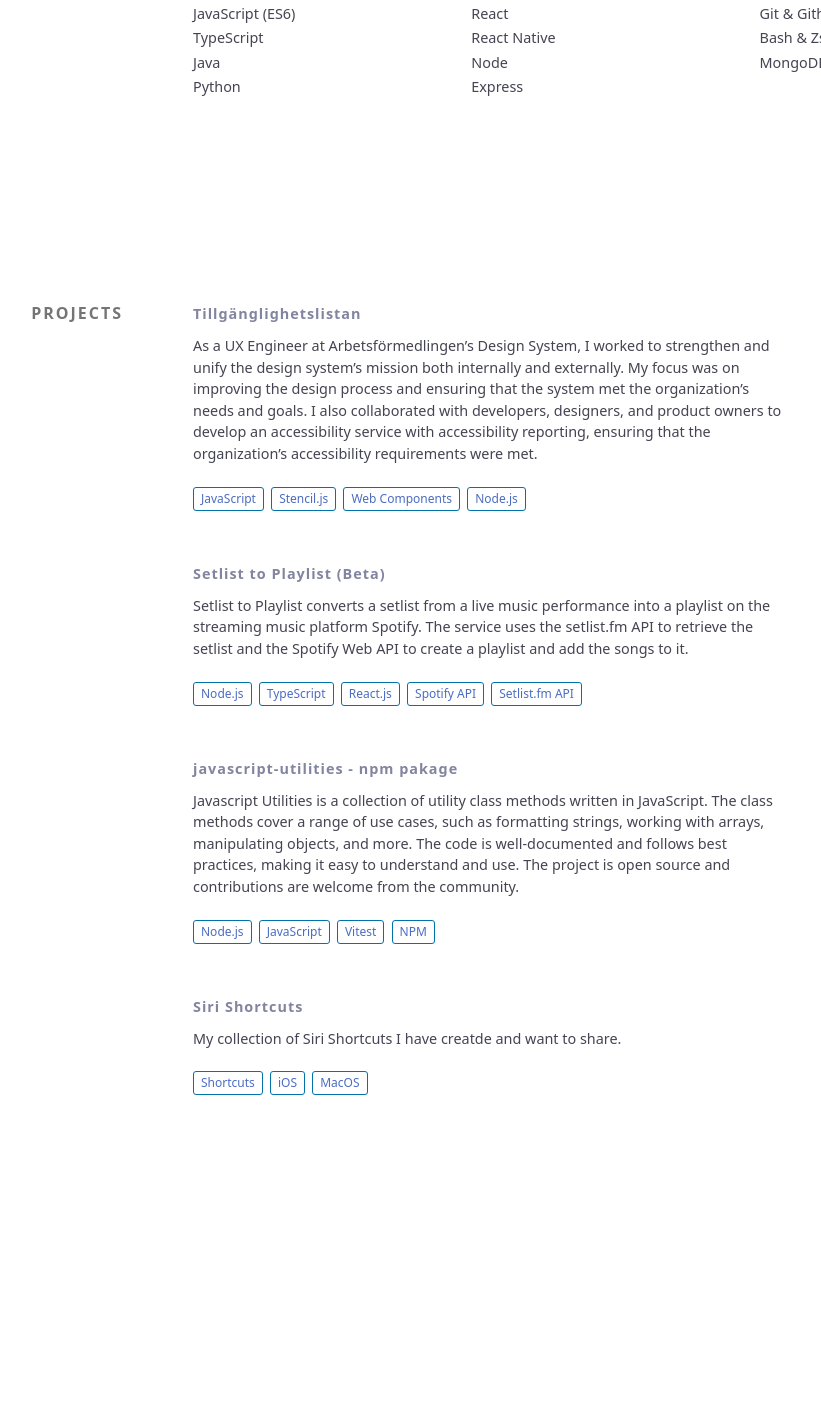
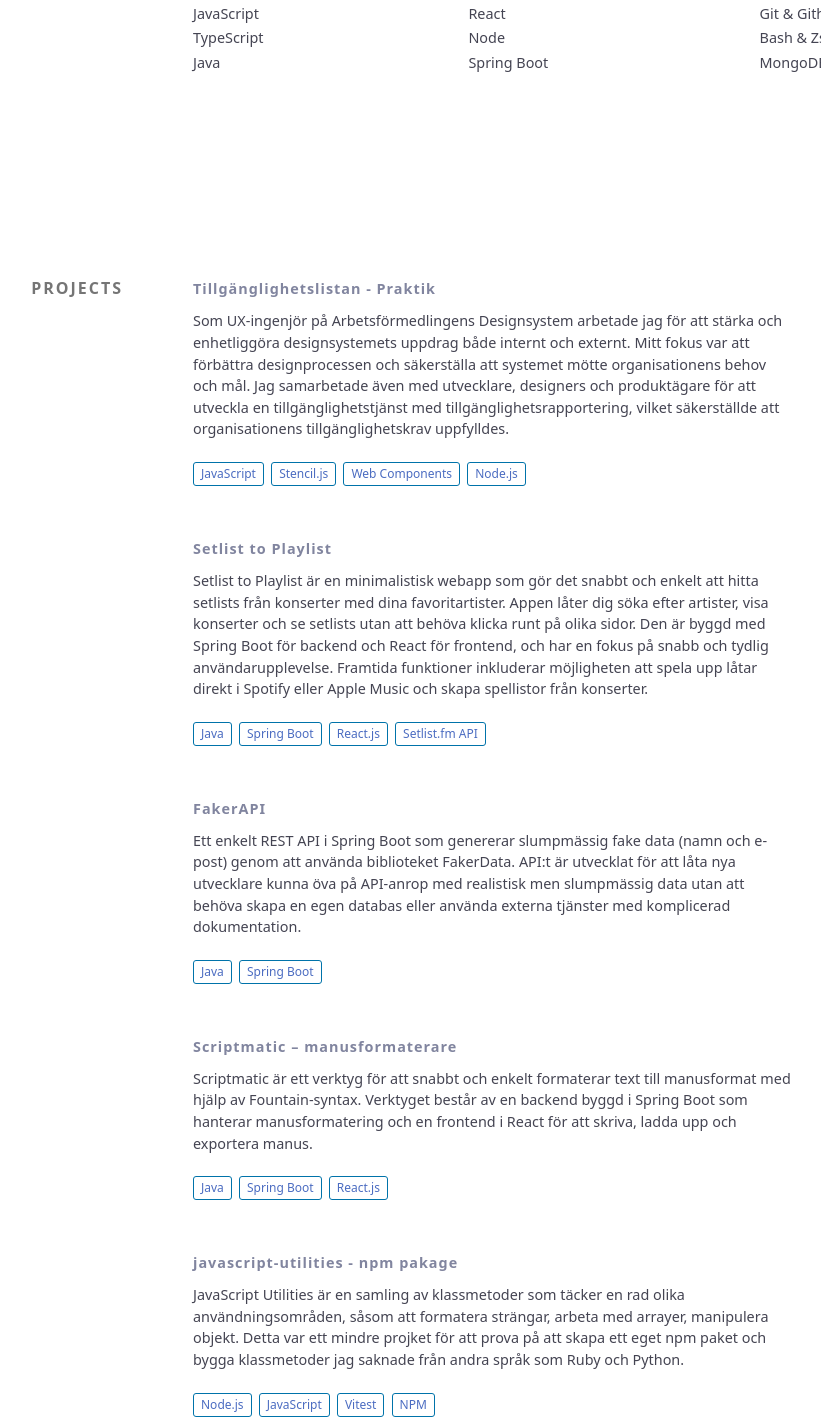
Before and after one commit to josefhedblom/josefhedblom-site, a plain HTML site: page public/index.html in a window 1280 px wide. Shown: the part 746-2166 px from the top of the page, without its empty margins (193-1014 px from the left). Before the commit the page ends 1991 px from the top, so only its background shows below. Drawn offline with Linux system fonts and the light colour scheme.

Commit message:
Update projects and skills

```diff
--- a/public/index.html
+++ b/public/index.html
@@ -5,31 +5,22 @@
     <meta charset="UTF-8">
     <meta http-equiv="X-UA-Compatible" content="IE=edge">
     <meta name="viewport" content="width=device-width, initial-scale=1.0">
-
     <title>Josef Hedblom - Front-end Developer</title>
-
-    <!-- Stylesheets -->
     <link rel="preload" href="./css/main.css" as="style">
     <link rel="stylesheet" href="./css/main.css">
-
-    <!-- Favicon -->
     <link rel="icon" type="image/png" sizes="32x32" href="./img/profile-icon.png">
     <link rel="icon" type="image/png" sizes="16x16" href="./img/profile-icon.png">
-
-    <!-- SEO Meta Tags -->
     <meta name="theme-color" content="#f5f5f5">
     <meta name="author" content="Josef Hedblom">
     <meta name="description"
         content="Explore my portfolio as a front-end developer, showcasing projects, skills, and experience.">
     <meta name="keywords" content="HTML, CSS, JavaScript, React, Front-end Development, Web Development">
-
-    <!-- Open Graph Meta Tags -->
     <meta property="og:title" content="Josef Hedblom - Front-end Developer">
     <meta property="og:description"
         content="Explore my portfolio showcasing my work, skills, and projects in front-end development.">
     <meta property="og:image" content="./img/bild.jpeg">
     <meta property="og:type" content="website">
-    <meta property="og:url" content="https://yourwebsite.com">
+    <meta property="og:url" content="https://josefhedblom.se">
 </head>
 
 <body>
@@ -42,7 +33,6 @@
             <a class="link__hover" href="https://github.com/josefhedblom" target="_blank"><span>github</span></a>
             <a class="link__hover" href="https://www.linkedin.com/in/josefhedblom/"
                 target="_blank"><span>linkedin</span> </a>
-            <!-- <a class="link__hover" target="_blank" href="https://blogg.josefhedblom.se">blog</a> -->
         </div>
     </header>
     <div id="site">
@@ -53,10 +43,9 @@
                     <div class="skillz__category">
                         <div class="skillz__category__label">Languages</div>
                         <ul>
-                            <li class="skillz__category__item">JavaScript (ES6)</li>
+                            <li class="skillz__category__item">JavaScript</li>
                             <li class="skillz__category__item">TypeScript</li>
                             <li class="skillz__category__item">Java</li>
-                            <li class="skillz__category__item">Python</li>
 
                         </ul>
                     </div>
@@ -64,9 +53,8 @@
                         <div class="skillz__category__label">Frameworks</div>
                         <ul>
                             <li class="skillz__category__item">React</li>
-                            <li class="skillz__category__item">React Native</li>
                             <li class="skillz__category__item">Node</li>
-                            <li class="skillz__category__item">Express</li>
+                            <li class="skillz__category__item">Spring Boot</li>
                         </ul>
                     </div>
                     <div class="skillz__category">
@@ -86,15 +74,15 @@
                 <div class="project">
                     <div class="project__name"> <a
                             href="https://designsystem.arbetsformedlingen.se/tillganglighet-och-design/tillganglighet-checklista"
-                            target="_blank" class="arrow-link link__hover">Tillgänglighetslistan</a> </div>
+                            target="_blank" class="arrow-link link__hover">Tillgänglighetslistan - Praktik</a> </div>
                     <p>
-                        As a UX Engineer at Arbetsförmedlingen’s Design System, I worked to strengthen and unify the
-                        design system’s mission both internally and externally. My focus was on improving the design
-                        process and ensuring that the system met the organization’s needs and goals.
+                        Som UX-ingenjör på Arbetsförmedlingens Designsystem arbetade jag för att stärka och enhetliggöra
+                        designsystemets uppdrag både internt och externt. Mitt fokus var att förbättra designprocessen
+                        och säkerställa att systemet mötte organisationens behov och mål.
 
-                        I also collaborated with developers, designers, and product owners to develop an accessibility
-                        service with accessibility reporting, ensuring that the organization’s accessibility
-                        requirements were met.
+                        Jag samarbetade även med utvecklare, designers och produktägare för att utveckla en
+                        tillgänglighetstjänst med tillgänglighetsrapportering, vilket säkerställde att organisationens
+                        tillgänglighetskrav uppfylldes.
                     </p>
                     <div class="project__used">
                         <span class="project__used__item">JavaScript</span>
@@ -105,31 +93,60 @@
                 </div>
                 <div class="project">
                     <div class="project__name"> <a href="https://setlist-to-playlist.josefhedblom.se" target="_blank"
-                            class="arrow-link link__hover">Setlist to Playlist (Beta)</a> </div>
+                            class="arrow-link link__hover">Setlist to Playlist</a> </div>
                     <p>
-                        Setlist to Playlist converts a setlist from a live music performance into a playlist on the
-                        streaming music platform Spotify. The service uses the setlist.fm API to retrieve the setlist
-                        and the Spotify Web API to create a playlist and add the songs to it.
+                        Setlist to Playlist är en minimalistisk webapp som gör det snabbt och enkelt att hitta setlists
+                        från konserter med dina favoritartister. Appen låter dig söka efter artister, visa konserter och
+                        se setlists utan att behöva klicka runt på olika sidor. Den är byggd med Spring Boot för backend
+                        och React för frontend, och har en fokus på snabb och tydlig användarupplevelse. Framtida
+                        funktioner inkluderar möjligheten att spela upp låtar direkt i Spotify eller Apple Music och
+                        skapa spellistor från konserter.
                     </p>
                     <div class="project__used">
-                        <span class="project__used__item">Node.js</span>
-                        <span class="project__used__item">TypeScript</span>
+                        <span class="project__used__item">Java</span>
+                        <span class="project__used__item">Spring Boot</span>
                         <span class="project__used__item">React.js</span>
-                        <span class="project__used__item">Spotify API</span>
                         <span class="project__used__item">Setlist.fm API</span>
+                    </div>
+                </div>
+
+                <div class="project">
+                    <div class="project__name"> <a href="https://faker.jvmdev.se/api/people" target="_blank"
+                            class="arrow-link link__hover">FakerAPI</a> </div>
+                    <p>
+                        Ett enkelt REST API i Spring Boot som genererar slumpmässig fake data
+                        (namn och e-post) genom att använda biblioteket FakerData. API:t är utvecklat för att låta nya
+                        utvecklare kunna öva på API-anrop med realistisk men slumpmässig data utan att behöva
+                        skapa en egen databas eller använda externa tjänster med komplicerad dokumentation.
+                    </p>
+                    <div class="project__used">
+                        <span class="project__used__item">Java</span>
+                        <span class="project__used__item">Spring Boot</span>
+                    </div>
+                </div>
+                <div class="project">
+                    <div class="project__name"> <a href="https://scriptmatic.jvmdev.se" target="_blank"
+                            class="arrow-link link__hover">Scriptmatic – manusformaterare</a> </div>
+                    <p>
+                        Scriptmatic är ett verktyg för att snabbt och enkelt formaterar text till
+                        manusformat med hjälp av Fountain-syntax. Verktyget består av en backend byggd i Spring Boot som
+                        hanterar manusformatering och en frontend i React för att skriva,
+                        ladda upp och exportera manus.
+                    </p>
+                    <div class="project__used">
+                        <span class="project__used__item">Java</span>
+                        <span class="project__used__item">Spring Boot</span>
+                        <span class="project__used__item">React.js</span>
                     </div>
                 </div>
                 <div class="project">
                     <div class="project__name"> <a href="https://www.npmjs.com/package/@jhedblom/javascript-utilities"
                             target="_blank" class="arrow-link link__hover">javascript-utilities - npm pakage</a> </div>
                     <p>
-                        Javascript Utilities is a collection of utility class methods written in JavaScript. The class
-                        methods
-                        cover a range of use cases, such as formatting strings, working with arrays, manipulating
-                        objects, and
-                        more. The code is well-documented and follows best practices, making it easy to understand and
-                        use. The
-                        project is open source and contributions are welcome from the community.
+                        JavaScript Utilities är en samling av klassmetoder som
+                        täcker en rad olika användningsområden, såsom att formatera strängar, arbeta med arrayer,
+                        manipulera objekt. Detta var ett mindre projket för att prova på att skapa ett eget npm paket
+                        och bygga klassmetoder jag saknade från andra språk som Ruby och Python.
                     </p>
                     <div class="project__used">
                         <span class="project__used__item">Node.js</span>
@@ -138,18 +155,6 @@
                         <span class="project__used__item">NPM</span>
                     </div>
                 </div>
-                <div class="project">
-                    <div class="project__name"> <a href="/shortcuts.html" class="arrow-link link__hover">Siri
-                            Shortcuts</a> </div>
-                    <p>
-                        My collection of Siri Shortcuts I have creatde and want to share.
-                    </p>
-                    <div class="project__used">
-                        <span class="project__used__item">Shortcuts</span>
-                        <span class="project__used__item">iOS</span>
-                        <span class="project__used__item">MacOS</span>
-                    </div>
-                </div>
             </div>
         </section>
     </div>
```
Also changed, not shown: public/shortcuts.html (deleted, +0 -130 lines).
